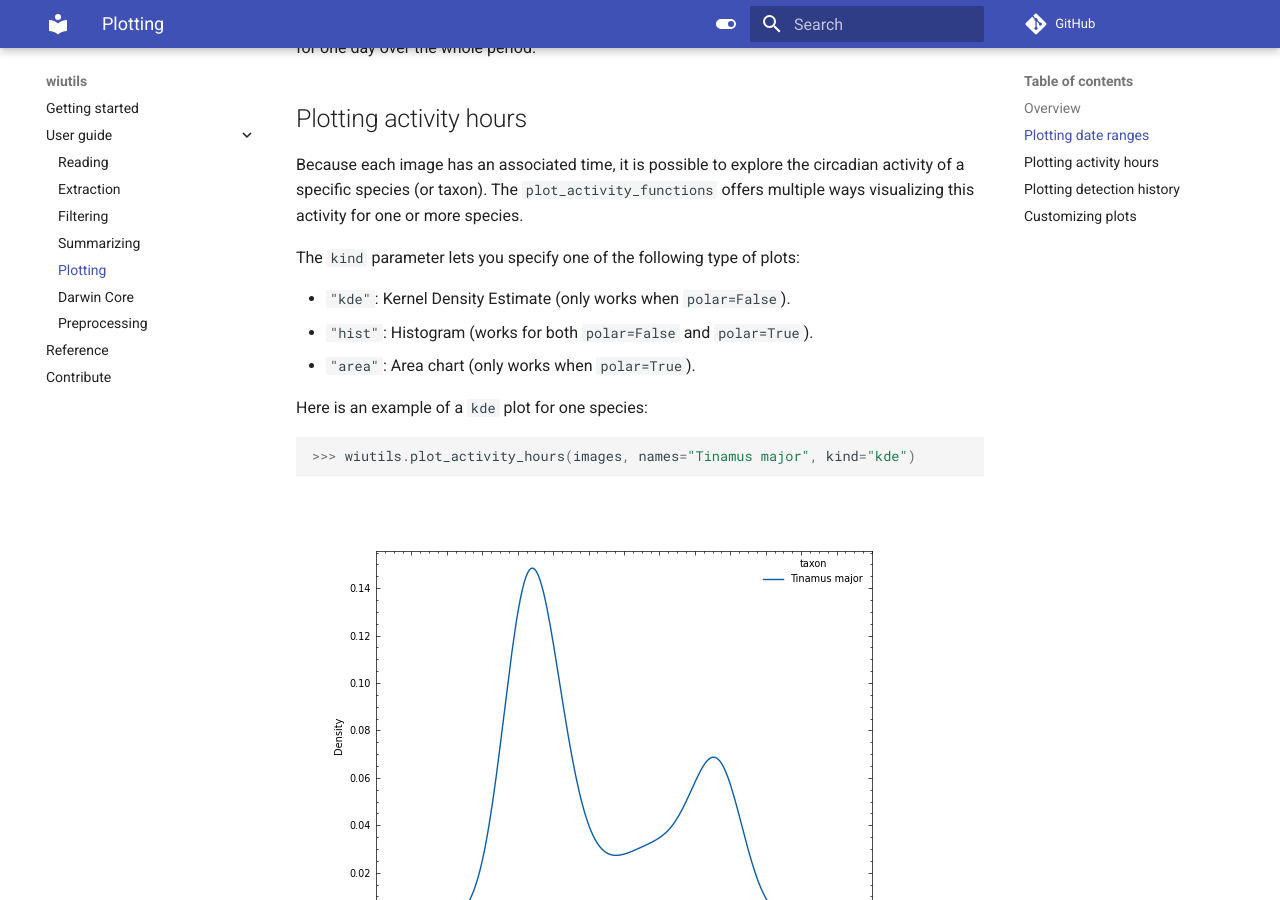
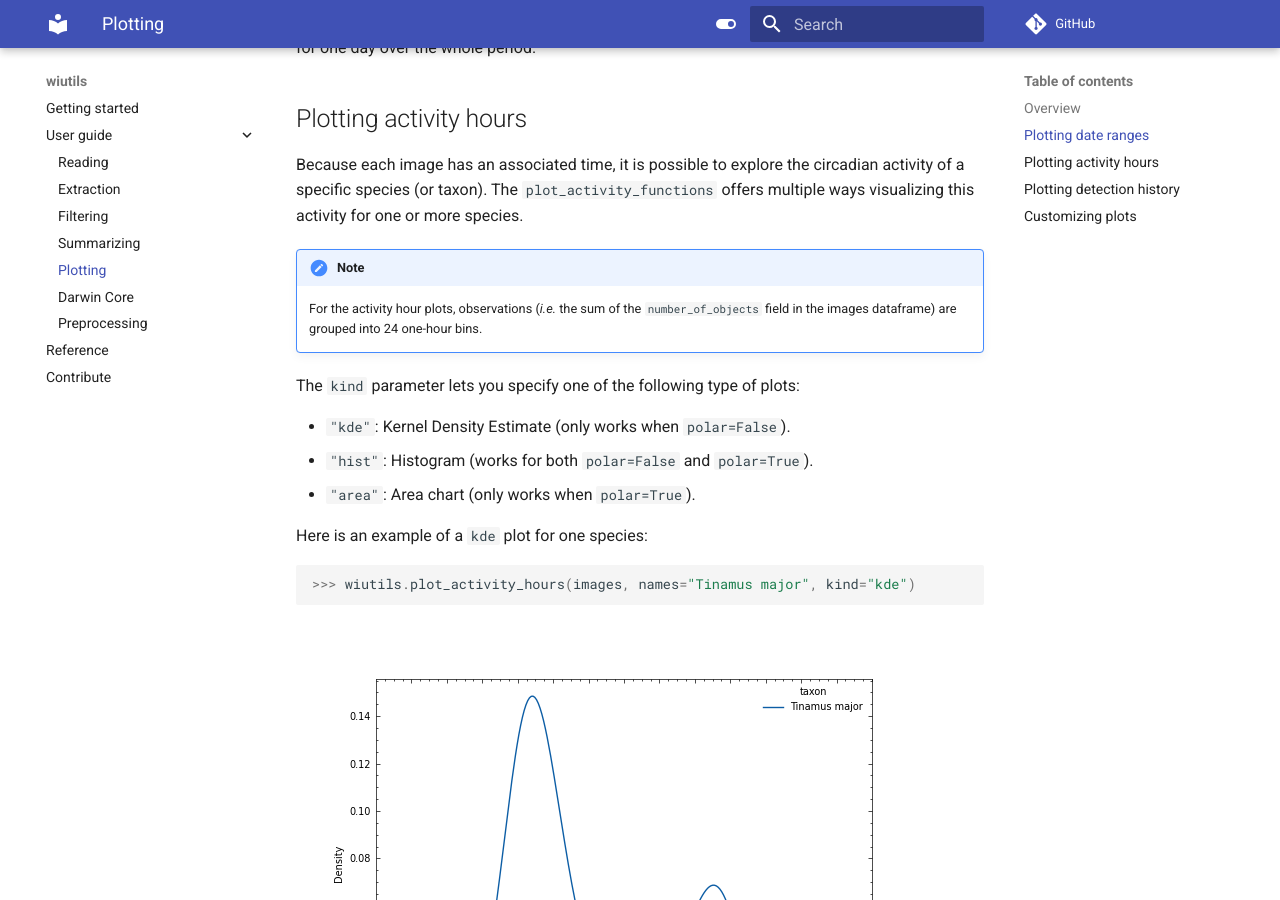
Before and after one commit to PEM-Humboldt/wiutils, an MkDocs documentation site: the page built from docs/guide/plotting.md, in a window 1280 px wide and 900 px high, scrolled down 2989 px. Built offline with MkDocs 1.6.1 and Material for MkDocs 9.7.7, drawn with Linux system fonts in a browser that asks for light colours; comment, search, counter and statistics services are not loaded.

Commit message:
Add note.

```diff
--- a/docs/guide/plotting.md
+++ b/docs/guide/plotting.md
@@ -43,6 +43,10 @@ As you can see, all the date ranges except for one are identical. The `CTCAJ1437
 
 ## Plotting activity hours
 Because each image has an associated time, it is possible to explore the circadian activity of a specific species (or taxon). The `plot_activity_functions` offers multiple ways visualizing this activity for one or more species.
+
+!!! note
+
+    For the activity hour plots, observations (*i.e.* the sum of the `number_of_objects` field in the images dataframe) are grouped into 24 one-hour bins.
 
 The `kind` parameter lets you specify one of the following type of plots:
 
```
